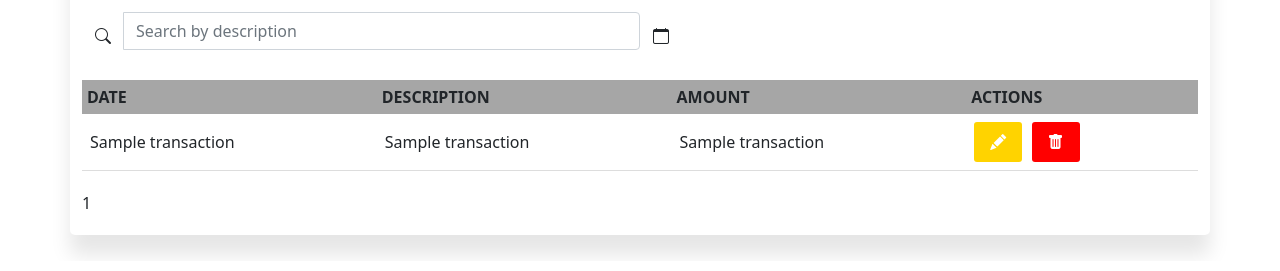
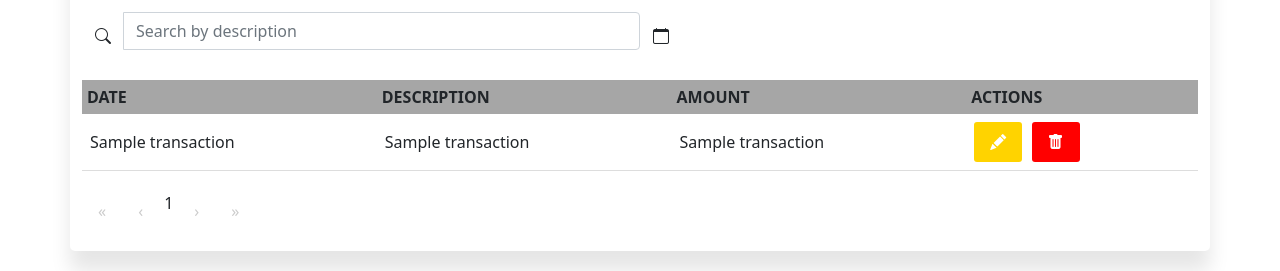
Before and after one commit to Andraannn/Finance-Tracker-System, a Flask app: page / in a window 1280 px wide. Shown: the part 539-810 px from the top of the page. Run offline with Flask 3, Linux system fonts and the light colour scheme; a database or web service that is not in the repository returns one stand-in record (values such as "Sample title"); some libraries are stand-ins or nearby versions.

Commit message:
changed arrows pagination

```diff
--- a/static/styles.css
+++ b/static/styles.css
@@ -114,7 +114,7 @@ tfoot td:first-child {
 
 .pagination {
   margin-top: 20px;
-  text-align: center;
+  text-align: left;
 }
 
 .pagination a {
@@ -131,6 +131,11 @@ tfoot td:first-child {
 .pagination .active {
   background-color: #4caf50;
   color: white;
+}
+
+.disabled-arrow {
+  color: #ccc; /* Change color to suit your design */
+  padding: 8px 16px;
 }
 
 
@@ -363,3 +368,7 @@ tr.header-row {
 .go-back-btn:hover {
   background-color: #0056b3;
 }
+
+.page-number {
+    margin: 0 5px; /* Adjust the margin as needed */
+}
--- a/templates/index.html
+++ b/templates/index.html
@@ -110,24 +110,31 @@
           <div class="pagination">
             {% if page > 1 %}
             <a href="{{ url_for('index', page=1) }}" class="btn btn-link">
-                <i class="bi bi-chevron-double-left"></i>
+              &#171; <!-- Left double arrow -->
             </a>
             <a href="{{ url_for('index', page=page-1) }}" class="btn btn-link">
-                <i class="bi bi-chevron-left"></i>
+              &#8249; <!-- Left single arrow -->
             </a>
+            {% else %}
+            <span class="disabled-arrow">&#171;</span>
+            <span class="disabled-arrow">&#8249;</span>
             {% endif %}
 
-            <span>{{ page }}</span>
+            <span class="page-number">{{ page }}</span>
 
             {% if page < total_pages %}
             <a href="{{ url_for('index', page=page+1) }}" class="btn btn-link">
-                <i class="bi bi-chevron-right"></i>
+              &#8250; <!-- Right single arrow -->
             </a>
             <a href="{{ url_for('index', page=total_pages) }}" class="btn btn-link">
-                <i class="bi bi-chevron-double-right"></i>
+              &#187; <!-- Right double arrow -->
             </a>
+            {% else %}
+            <span class="disabled-arrow">&#8250;</span>
+            <span class="disabled-arrow">&#187;</span>
             {% endif %}
           </div>
+
 
       </div>
       <script>
```
